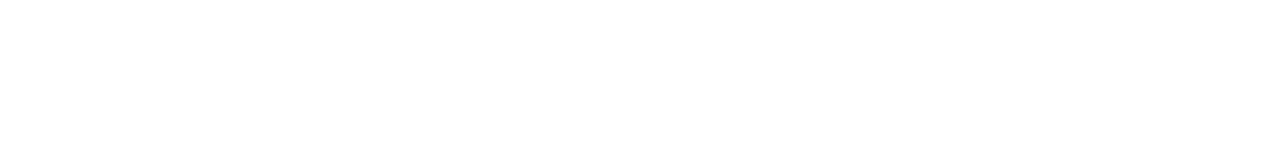
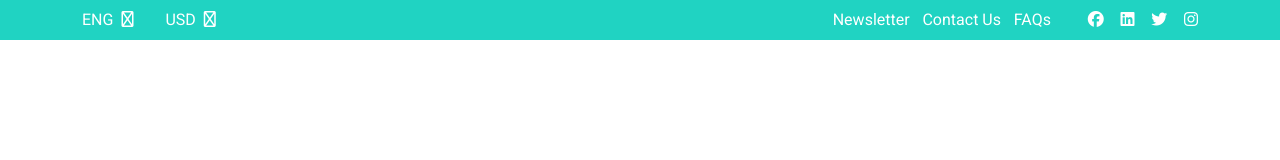
Before and after one commit to kafamem/lexicon-kenkatadesignmall, a plain HTML site: page index.html in a window 1280 px wide. Drawn offline with nearby package versions, Linux system fonts and the light colour scheme.

Commit message:
Added Top Navigation Menu

```diff
--- a/css/style.css
+++ b/css/style.css
@@ -0,0 +1,71 @@
+@import url('https://fonts.googleapis.com/css2?family=Play:wght@400;500;700&family=Roboto:wght@400;500;700&display=swap');
+
+/* STANDARD COMPONENTS */
+:root {
+    --font-play: 'Play', sans-serif;
+    --font-roboto: 'Roboto', sans-serif;
+    --font-weight-regular: 400;
+    --font-weight-medium: 500;
+    --font-weight-bold: 700;
+
+    --color-white: #ffffff;
+    --color-white-gray: #f6f6f6;
+    --color-light-gray:  #eeeeee;
+    --color-gray: #e3e3e3;
+    --color-dark-gray: #aaaaaa;
+    --color-instock: #64cb83;
+    --color-outofstock: #fe4545;
+    --color-theme: #20d3c2;
+    --color-theme-light: #edfcfa;
+    --color-dark-theme: #0e153d;
+}
+
+hmtl, body {
+  font-family: var(--font-roboto);
+  font-weight: var(--font-weight-regular);
+  color: var(--color-dark-theme);
+}
+
+/* NAVIGATION AREA */
+.topnav-menu {
+  height: 40px;
+  background-color: var(--color-theme);
+  color: var(--color-white);
+  font-size: 1rem;
+}
+
+  .topnav-menu .container {
+      height: 100%;
+      display: flex;
+      justify-content: space-between;
+      align-items: center;
+  }
+
+    .topnav-menu .container .site_settings {
+        display: flex;
+        align-items: center;
+    }
+
+        .topnav-menu .container .site_settings .dropdown {
+            margin-right: 2rem;
+        }
+
+            .topnav-menu .container .site_settings .dropdown button {
+                background-color: transparent;
+                color: var(--color-white);
+                border: none;
+                margin: 0;
+                padding: 0;
+            }
+    .topnav-menu .container .links {
+        display: flex;
+    }
+    .topnav-menu .container .links a {
+        color: var(--color-white);
+        text-decoration: none;
+        margin-left: 0.8rem;
+    }
+
+    .topnav-menu .container .links a:hover {
+        color: var(--color-dark-theme);
+    }
--- a/index.html
+++ b/index.html
@@ -11,6 +11,48 @@
   <title>Store - KENKATA</title>
 </head>
 <body>
+<!-- Header -->
+  <!-- Navigation Area -->
+  <nav class="topnav-menu">
+    <div class="container">
+      <div class="site_settings">
+        <div class="dropdown">
+            <button type="button" id="language_menu" data-bs-toggle="dropdown" aria-expanded="false">
+                ENG <i class="fa-regular fa-chevron-down ms-1"></i>
+            </button>
+            <ul class="dropdown-menu" aria-labelledby="language_menu">
+                <li><a class="dropdown-item" href="#">English</a></li>
+                <li><a class="dropdown-item" href="#">Svenska</a></li>
+            </ul>
+        </div>
+        <div class="dropdown">
+            <button type="button" id="currency_menu" data-bs-toggle="dropdown" aria-expanded="false">
+                USD <i class="fa-regular fa-chevron-down ms-1"></i>
+            </button>
+            <ul class="dropdown-menu" aria-labelledby="currency_menu">
+                <li><a class="dropdown-item" href="#">USD</a></li>
+                <li><a class="dropdown-item" href="#">SEK</a></li>
+                <li><a class="dropdown-item" href="#">EURO</a></li>
+            </ul>
+        </div>
+      </div>
+
+      <div class="links">
+        <a href="#">Newsletter</a>
+        <a href="#">Contact Us</a>
+        <a href="#">FAQs</a>
+        <div class="socialmedia-links ms-4">
+            <a href="#"><i class="fa-brands fa-facebook"></i></a>
+            <a href="#"><i class="fa-brands fa-linkedin"></i></a>
+            <a href="#"><i class="fa-brands fa-twitter"></i></a>
+            <a href="#"><i class="fa-brands fa-instagram"></i></a>
+        </div>
+      </div>
+    </div>
+  </nav>
+
+
+<script src="https://cdn.jsdelivr.net/npm/bootstrap@5.2.0/dist/js/bootstrap.bundle.min.js" integrity="sha384-A3rJD856KowSb7dwlZdYEkO39Gagi7vIsF0jrRAoQmDKKtQBHUuLZ9AsSv4jD4Xa" crossorigin="anonymous"></script>
 
 </body>
 </html>
```
